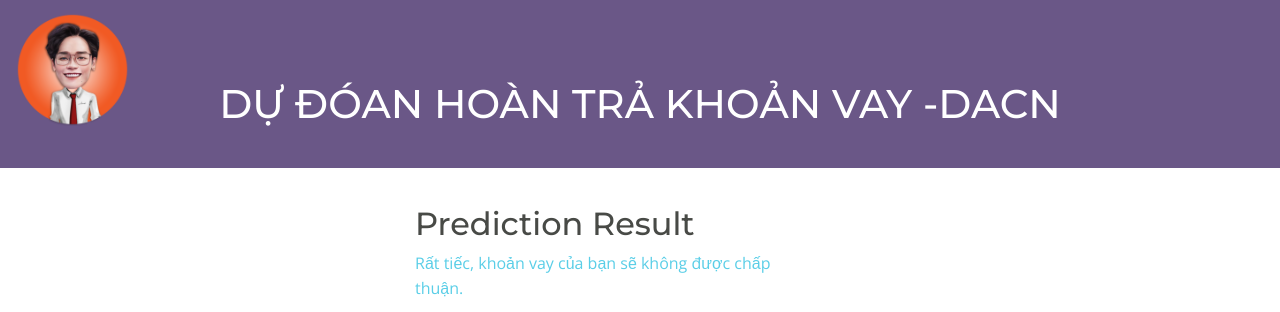
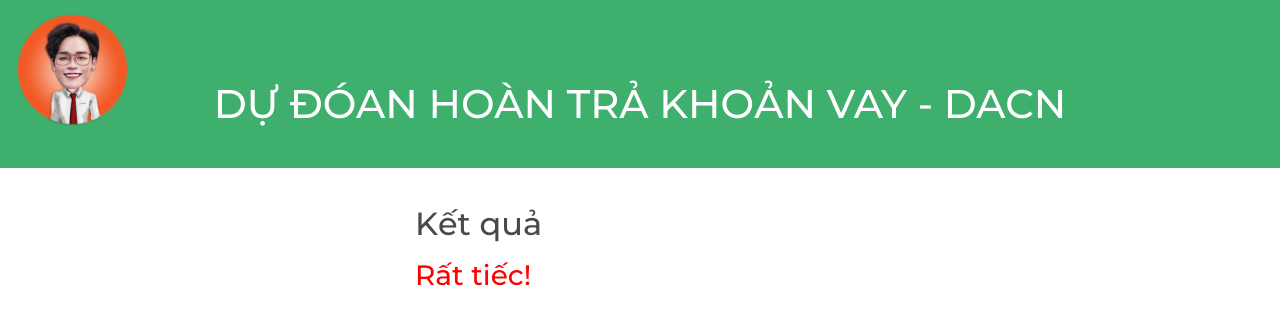
Before and after one commit to anvnguy/Loan-Repayment-Prediction-DACN, a Flask app: template templates/result.html in a window 1280 px wide. Shown: the top 312 px of the page. Run offline with Flask 3, Linux system fonts and the light colour scheme; the template is opened without the code that fills it, so the values that code supplies are empty; parts of the project's set-up code (start-up, migrations or seed data) failed here and were passed over.

Commit message:
update ui v2

```diff
--- a/static/css/styles.css
+++ b/static/css/styles.css
@@ -1720,7 +1720,7 @@ input[type='checkbox'] {
 /**********************/
 .footer {
 	padding-top: 2rem;
-	background-color: #3d2462c3;
+	background-color: #ffffff;
 }
 
 .footer .text-container {
@@ -1784,7 +1784,7 @@ a:hover.back-to-top {
 .ex-header {
 	padding-top: 5rem;
 	padding-bottom: 2rem;
-	background-color: #3d2462c3;
+	background-color: #059740c3;
 	text-align: center;
 }
 
@@ -1885,7 +1885,7 @@ a:hover.back-to-top {
 	.navbar-custom.top-nav-collapse {
         padding: 0.375rem 1.5rem 0.375rem 2rem;
 		box-shadow: 0 0.0625rem 0.375rem 0 rgba(0, 0, 0, 0.1);
-		background-color: #3d2462c3;
+		background-color: #059740c3;
 	}
 
 	.navbar-custom.top-nav-collapse .navbar-brand.logo-text {
--- a/templates/index.html
+++ b/templates/index.html
@@ -5,7 +5,7 @@
     <meta name="viewport" content="width=device-width, initial-scale=1, shrink-to-fit=no">
 
     <!-- SEO Meta Tags -->
-    <meta name="author" content="Ayoub Berdeddouch">
+    <meta name="author" content="DACN">
 
     <!-- OG Meta Tags to improve the way the post looks when you share the page on LinkedIn, Facebook, Google+ -->
 	<meta property="og:site_name" content="" /> <!-- website name -->
--- a/templates/main.html
+++ b/templates/main.html
@@ -57,7 +57,7 @@
         <div class="collapse navbar-collapse" id="navbarsExampleDefault">
            <ul class="navbar-nav ml-auto">
                <li class="nav-item">
-                   <a class="nav-link page-scroll" href="#header">HOME <span class="sr-only">(current)</span></a>
+                   <a class="nav-link page-scroll" href="#header"> <span class="sr-only">(current)</span></a>
                </li>
            </ul>
         </div>
--- a/templates/result.html
+++ b/templates/result.html
@@ -57,7 +57,7 @@
       <div class="container">
         <div class="row">
           <div class="col-lg-12">
-            <h1>DỰ ĐÓAN HOÀN TRẢ KHOẢN VAY -DACN</h1>
+            <h1>DỰ ĐÓAN HOÀN TRẢ KHOẢN VAY - DACN</h1>
           </div> <!-- end of col -->
         </div> <!-- end of row -->
       </div> <!-- end of container -->
@@ -73,11 +73,11 @@
             <div class="col-lg-6">
                 <div class="text-container">
 
-    <h2>Prediction Result</h2>
+    <h2>Kết quả</h2>
     {% if prediction == 1 %}
-      <p>Chúc mừng! Khoản vay của bạn sẽ được chấp nhận.</p>
+      <p><h3 style="color: green;">Chúc mừng!</h3> Khoản vay của bạn sẽ được chấp nhận.</p>
     {% else %}
-      <p>Rất tiếc, khoản vay của bạn sẽ không được chấp thuận.</p>
+      <p><h3 style="color: red;">Rất tiếc!</h3> Khoản vay của bạn sẽ không được chấp thuận.</p>
     {% endif %}
     <p>Điểm CIBIL (hoặc điểm tín dụng) của bạn: {{ score }}</p>
     {% if 750<=score<=900 %}
```
